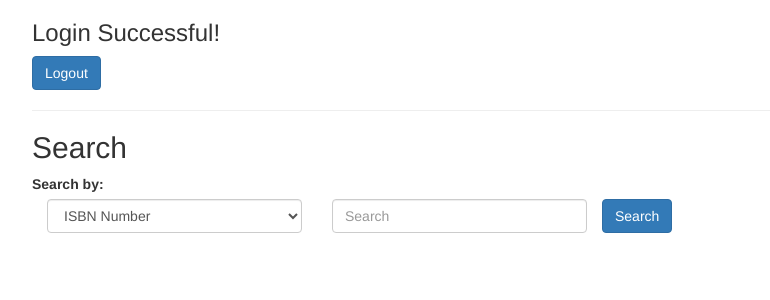
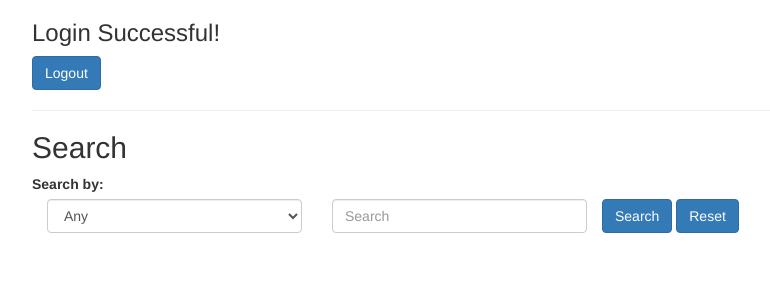
Before and after one commit to pavanIITB/CS50WebDev, a Flask app: template templates/main.html in a window 1280 px wide. Shown: the top 300 px of the page, without its empty margins (38-808 px from the left). Run offline with Flask 2, Linux system fonts and the light colour scheme; the template is opened without the code that fills it, so the values that code supplies are empty; some libraries are stand-ins or nearby versions.

Commit message:
added a reset button in search page

```diff
--- a/application.py
+++ b/application.py
@@ -103,7 +103,6 @@ def search():
         else: message = f"Found {len(search_result)} books"
         return render_template("search_result.html", search_result=search_result,message=message)
 
-    #search_any Incomplete
     if search_by == 'select_any':
         search_result = []
         isbn_result = db.execute(f"SELECT * FROM books WHERE isbn LIKE '%{search_input}%' OR isbn LIKE '%{search_input_capital}%' OR isbn LIKE '%{search_input_lower}%' ").fetchall()
--- a/templates/main.html
+++ b/templates/main.html
@@ -17,10 +17,10 @@
 
             <div class="form-group col-md-3">
                 <select class="form-control" name="search_by">
+                    <option value="select_any">Any</option>
                     <option value="select_isbn">ISBN Number</option>
                     <option value="select_title">Title</option>
                     <option value="select_author">Author</option>
-                    <option value="select_any">Any</option>
                 </select>
             </div>
 
@@ -33,6 +33,7 @@
         <div class="form-row">
             <div class="form-group">
                 <button class="btn btn-primary">Search</button>
+                <input class="btn btn-primary" type="reset" value="Reset">
             </div>
         </div>
 
```
Also changed, not shown: 2 other files.
